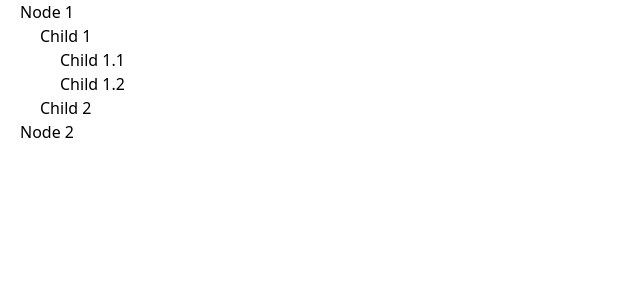
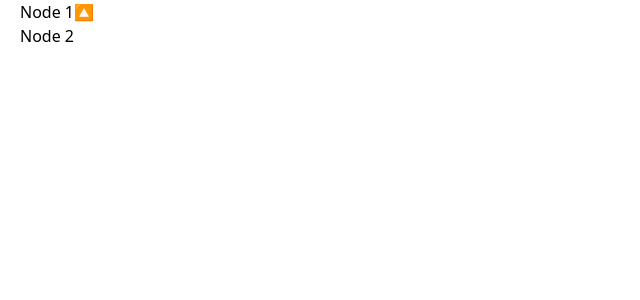
Before and after one commit to MukulDhiman03/ez-tree, a React (Vite) app: page / in a window 1280 px wide. Shown: the top 300 px of the page, without its empty margins (0-640 px from the left). Built offline with nearby package versions, Linux system fonts and the light colour scheme.

Commit message:
feat: add expand/collapse

```diff
--- a/src/components/TreeNode.jsx
+++ b/src/components/TreeNode.jsx
@@ -1,13 +1,26 @@
-import React from 'react'
+import React, { useState } from 'react'
 
 const TreeNode = ({ node }) => {
+    const [isExpaned, setIsExpanded] = useState(false);
+
+    const toggleExpand = () => {
+        setIsExpanded((expand) => !expand);
+    }
     return (
         <div className='ml-[20px]'>
-            <div>{node.label}</div>
-            {node.children?.length > 0 && node.children.map(child => (
+            <div onClick={toggleExpand} style={{ cursor: "pointer" }}>
+                {node.label}
+                {node.children?.length > 0 && (
+                    <span>{
+                        isExpaned ? "🔽" : "🔼"
+                    }</span>
+                )}
+            </div>
+            {isExpaned && node.children?.map(child => (
                 <TreeNode key={child.id} node={child} />
             ))}
         </div>
+
     )
 }
 
```
